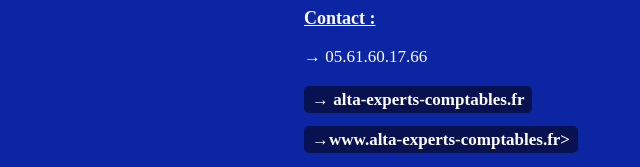
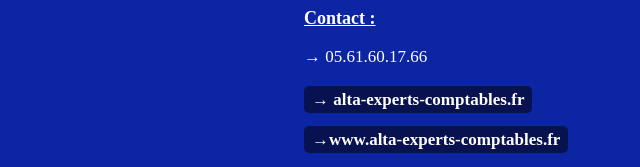
Before and after one commit to APB-09/APB-09, a plain HTML site: page partenaires apb.html in a window 1280 px wide. Shown: the part 1520-1687 px from the top of the page, 366-1006 px from the left. Drawn offline with Linux system fonts and the light colour scheme.

Commit message:
Update partenaires apb.html

```diff
--- a/partenaires apb.html
+++ b/partenaires apb.html
@@ -155,7 +155,7 @@
     <p style="text-decoration: underline; font-size: 18px;"><b>Contact :</b></p>
     <p style="font-size: 17px;">&rarr; 05.61.60.17.66</p>
     <p><span style="background-color:RGB(8, 18, 80); color: white; font-size: 17px; text-decoration: none;"><a href="mailto: alta-experts-comptables.fr" class="email">&rarr; alta-experts-comptables.fr</a></span></p>
-    <p style="font-size: 17px;"><a href="https://alta-experts-comptables.fr//" class="lien" target="_blank">&rarr;www.alta-experts-comptables.fr></a></p>
+    <p style="font-size: 17px;"><a href="https://alta-experts-comptables.fr//" class="lien" target="_blank">&rarr;www.alta-experts-comptables.fr</a></p>
   </li>
   <p></p>
   <li><span style="background-color: rgb(231, 87, 52) ; color: black; font-size: 22px"><b>Facades Ariègeoises</b></span>
```
